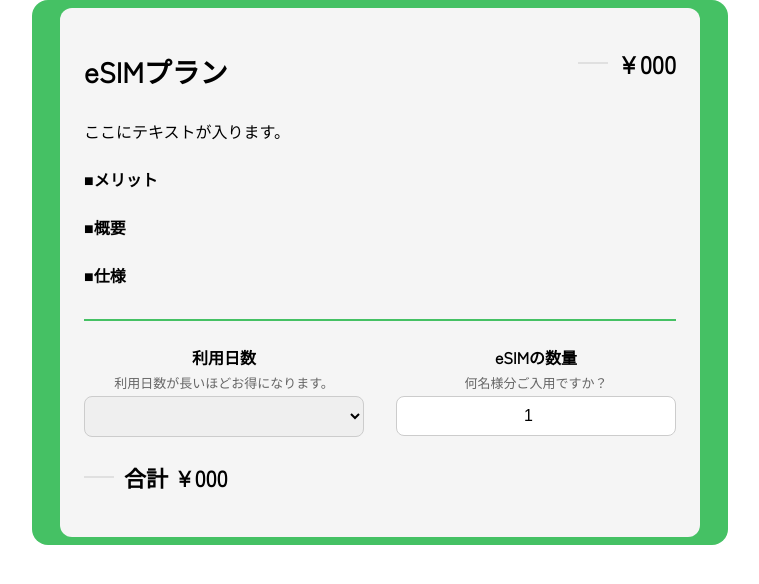
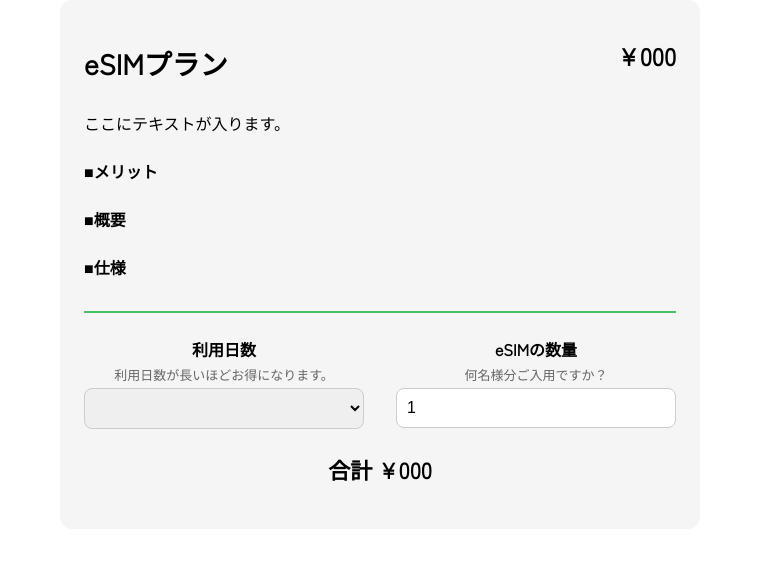
Before and after one commit to c-koki/yoursim, a plain HTML site: page index.html in a window 1280 px wide. Shown: the whole page, without its empty margins (260-1019 px from the left). Drawn offline with Linux system fonts and the light colour scheme.

Commit message:
Update index.html

```diff
--- a/index.html
+++ b/index.html
@@ -11,13 +11,6 @@
       background: white;
       margin: 0;
       padding: 0 32px;
-    }
-    .outer-box {
-      background: #45c164;
-      border-radius: 16px;
-      padding: 8px;
-      margin: 0 auto;
-      max-width: 680px;
     }
     .container {
       max-width: 640px;
@@ -38,23 +31,10 @@
       align-items: center;
       font-weight: bold;
       margin-bottom: 24px;
-      position: relative;
     }
     #plan-price {
       font-size: 24px;
       font-weight: bold;
-      position: relative;
-      padding-left: 40px;
-    }
-    #plan-price::before {
-      content: "";
-      position: absolute;
-      left: 0;
-      top: 50%;
-      width: 30px;
-      height: 1px;
-      background: #ccc;
-      transform: translateY(-50%);
     }
     h2 {
       font-size: 16px;
@@ -95,31 +75,18 @@
       white-space: nowrap;
     }
     select, input[type="number"] {
-      padding: 10px 6px;
+      padding: 10px;
       border: 1px solid #ccc;
       border-radius: 8px;
       width: 100%;
       font-size: 16px;
       box-sizing: border-box;
-      text-align: center;
     }
     .price {
       font-weight: bold;
+      text-align: center;
       font-size: 22px;
       margin-top: 24px;
-      position: relative;
-      text-align: left;
-      padding-left: 40px;
-    }
-    .price::before {
-      content: "";
-      position: absolute;
-      left: 0;
-      top: 50%;
-      width: 30px;
-      height: 1px;
-      background: #ccc;
-      transform: translateY(-50%);
     }
     .button-wrapper {
       text-align: center;
@@ -142,7 +109,6 @@
   </style>
 </head>
 <body>
-  <div class="outer-box">
   <div class="container">
     <div class="price-top">
       <h1 id="plan-title">eSIMプラン</h1>
@@ -178,6 +144,5 @@
 
     <div class="button-wrapper" id="linkDisplay"></div>
   </div>
-  </div>
 </body>
 </html>
```
Lines whose indentation alone changed are shown as unchanged.
